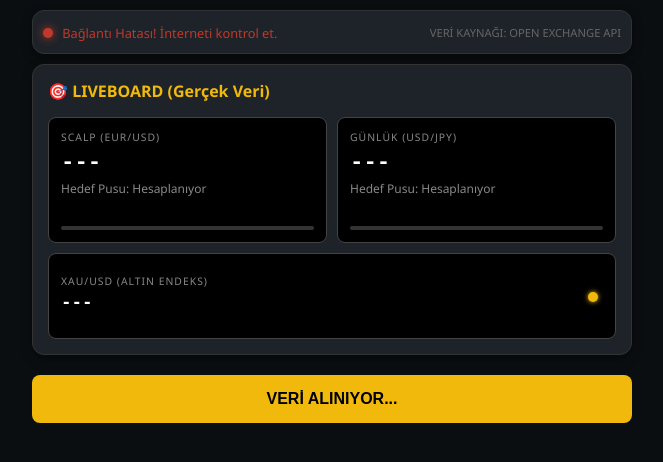
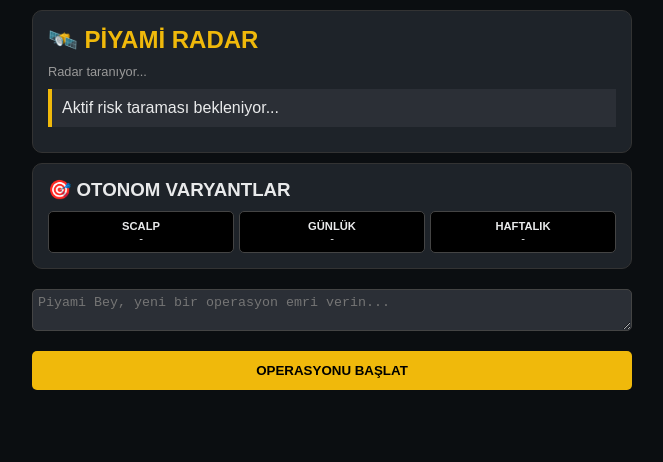
Before and after one commit to piyamijj/Finans, a plain HTML site: page index.html in a window 1280 px wide. Shown: the whole page, without its empty margins (308-971 px from the left). Drawn offline with Linux system fonts and the light colour scheme; no server answers.

Commit message:
Update index.html

```diff
--- a/index.html
+++ b/index.html
@@ -3,195 +3,113 @@
 <head>
     <meta charset="UTF-8">
     <meta name="viewport" content="width=device-width, initial-scale=1.0">
-    <title>Piyami LifeOS V9 - Gerçek Piyasa Ağı</title>
+    <title>Piyami LifeOS Otonom Terminal</title>
     <style>
-        body { font-family: 'Segoe UI', Roboto, sans-serif; background: #0b0e11; color: #e9eaeb; margin: 0; padding: 10px; }
-        .panel { background: #1e2329; border-radius: 12px; padding: 15px; border: 1px solid #333; margin-bottom: 10px; box-shadow: 0 4px 10px rgba(0,0,0,0.5); }
-
-        .status-led { height: 10px; width: 10px; background-color: #333; border-radius: 50%; display: inline-block; margin-right: 5px; }
-        .led-on { background-color: #27ae60; box-shadow: 0 0 8px #27ae60; }
-        .led-err { background-color: #c0392b; box-shadow: 0 0 8px #c0392b; }
-
-        .strategy-grid { display: grid; grid-template-columns: 1fr 1fr; gap: 10px; }
-        .strat-card { background: #000; padding: 12px; border-radius: 8px; border: 1px solid #444; position: relative; min-height: 100px; cursor: pointer; display: flex; flex-direction: column; justify-content: space-between; }
-        .strat-card:hover { border-color: #f0b90b; background: #0a0a0a; }
-
-        .price-big { font-size: 1.4rem; font-weight: bold; color: #fff; margin: 5px 0; font-family: monospace; }
-        .live-label { font-size: 0.65rem; color: #888; text-transform: uppercase; letter-spacing: 1px; }
-
-        /* Değişim Efektleri */
-        .tick-up { color: #27ae60; }
-        .tick-down { color: #e74c3c; }
-
-        .active-trade { border-left: 4px solid #f0b90b; background: #15191f; padding: 15px; margin-top: 10px; display: none; }
-
-        /* Çubuklar */
-        .bar-bg { height: 4px; background: #333; width: 100%; margin-top: auto; border-radius: 2px; }
-        .bar-fill { height: 100%; width: 0%; background: #f0b90b; transition: width 0.5s; }
-        .green-fill { background: #27ae60; box-shadow: 0 0 10px #27ae60; }
-
-        button { width: 100%; padding: 15px; background: #f0b90b; color: #000; border: none; border-radius: 8px; font-weight: bold; cursor: pointer; margin-top: 10px; font-size: 1rem; }
+        body { font-family: sans-serif; background: #0b0e11; color: #e9eaeb; margin: 0; padding: 10px; }
+        .dashboard { display: grid; grid-template-columns: 1fr; gap: 10px; max-width: 600px; margin: auto; }
+        .panel { background: #1e2329; border-radius: 10px; padding: 15px; border: 1px solid #333; }
+        .radar-box { border-left: 4px solid #f0b90b; background: #2b2f36; padding: 10px; margin-bottom: 10px; }
+        .strategy-grid { display: grid; grid-template-columns: 1fr 1fr 1fr; gap: 5px; margin-top: 10px; }
+        .strat-card { background: #000; padding: 8px; border-radius: 5px; font-size: 0.7rem; text-align: center; cursor: pointer; border: 1px solid #444; }
+        .strat-card:hover { border-color: #f0b90b; }
+        .active-trade { border: 2px solid #27ae60; background: #0c2d1a; margin-top: 10px; display: none; }
+        .radar-active { animation: blink 1s infinite; }
+        @keyframes blink { 0% { opacity: 1; } 50% { opacity: 0.5; } 100% { opacity: 1; } }
+        button { width: 100%; padding: 12px; background: #f0b90b; color: #000; border: none; border-radius: 5px; font-weight: bold; margin-top: 10px; }
+        textarea { width: 100%; background: #2b2f36; color: #fff; border: 1px solid #444; border-radius: 5px; margin-top: 10px; padding: 5px; box-sizing: border-box; }
     </style>
 </head>
 <body>
 
-    <div style="max-width: 600px; margin: auto;">
-
-        <div class="panel" style="padding: 10px; display:flex; justify-content:space-between; align-items:center;">
-            <div>
-                <span id="connLed" class="status-led"></span>
-                <span id="connText" style="font-size: 0.8rem; color:#aaa;">Piyasa Ağına Bağlanıyor...</span>
-            </div>
-            <div style="font-size: 0.7rem; color:#666;">VERİ KAYNAĞI: OPEN EXCHANGE API</div>
+    <div class="dashboard">
+        <div class="panel">
+            <h2 style="color:#f0b90b; margin:0;">🛰️ PİYAMİ RADAR</h2>
+            <div id="globalStatus" style="font-size: 0.8rem; margin: 10px 0; color: #999;">Radar taranıyor...</div>
+            <div id="radarElements" class="radar-box">Aktif risk taraması bekleniyor...</div>
         </div>
 
         <div class="panel">
-            <h3 style="margin:0 0 15px 0; font-size: 1rem; color:#f0b90b;">🎯 LIVEBOARD (Gerçek Veri)</h3>
+            <h3 style="margin:0;">🎯 OTONOM VARYANTLAR</h3>
             <div class="strategy-grid">
-
-                <div class="strat-card" onclick="analizYap('EURUSD')">
-                    <div class="live-label">SCALP (EUR/USD)</div>
-                    <div id="price_eurusd" class="price-big">---</div>
-                    <div style="font-size:0.75rem; color:#888;">Hedef Pusu: <span id="pusu_eurusd">Hesaplanıyor</span></div>
-                    <div class="bar-bg"><div id="bar_eurusd" class="bar-fill"></div></div>
-                </div>
-
-                <div class="strat-card" onclick="analizYap('USDJPY')">
-                    <div class="live-label">GÜNLÜK (USD/JPY)</div>
-                    <div id="price_usdjpy" class="price-big">---</div>
-                    <div style="font-size:0.75rem; color:#888;">Hedef Pusu: <span id="pusu_usdjpy">Hesaplanıyor</span></div>
-                    <div class="bar-bg"><div id="bar_usdjpy" class="bar-fill"></div></div>
-                </div>
-
+                <div class="strat-card" onclick="selectStrat('scalp')"><b>SCALP</b><br><span id="sc_pair">-</span></div>
+                <div class="strat-card" onclick="selectStrat('day')"><b>GÜNLÜK</b><br><span id="dy_pair">-</span></div>
+                <div class="strat-card" onclick="selectStrat('swing')"><b>HAFTALIK</b><br><span id="sw_pair">-</span></div>
             </div>
-
-            <div class="strat-card" style="margin-top:10px; min-height: 60px; flex-direction: row; align-items: center;" onclick="analizYap('XAU')">
-                <div>
-                    <div class="live-label">XAU/USD (ALTIN ENDEKS)</div>
-                    <div id="price_xau" class="price-big" style="font-size:1.1rem;">---</div>
-                </div>
-                <div style="text-align:right;">
-                     <div class="status-led led-on" style="background:#f0b90b; box-shadow:0 0 5px #f0b90b;"></div>
-                </div>
-            </div>
-
         </div>
 
-        <div id="islemKutusu" class="active-trade">
-            <h3 id="islemBaslik" style="margin:0 0 10px 0; color:#27ae60;">⚡ CANLI PUSU HESAPLANDI</h3>
-            <div id="islemDetay" style="font-family: monospace; font-size: 1rem; line-height: 1.6; color:#e9eaeb;"></div>
+        <div id="activeTradePanel" class="panel active-trade">
+            <h3 style="margin:0; color:#27ae60;">⚡ AKTİF PUSU</h3>
+            <div id="tradeDetails" style="font-family: monospace; font-size: 1.1rem; margin-top:10px;"></div>
+            <div id="priceAlert" style="color:#f0b90b; font-weight:bold; margin-top:10px;"></div>
         </div>
 
-        <button onclick="verileriGuncelle()">PİYASAYI YENİDEN TARA</button>
+        <textarea id="question" placeholder="Piyami Bey, yeni bir operasyon emri verin..."></textarea>
+        <button id="mainBtn" onclick="runOtonom()">OPERASYONU BAŞLAT</button>
     </div>
 
+    <audio id="alertSound" src="https://actions.google.com/sounds/v1/alarms/beep_short.ogg"></audio>
+
     <script>
-        // Gerçek Piyasa Verileri Saklama Alanı
-        let marketData = {
-            EURUSD: 0,
-            USDJPY: 0,
-            XAU: 0
-        };
+        let allData = {};
+        let activeTargetPrice = null;
 
-        // Sayfa açılınca verileri çek
-        window.onload = verileriGuncelle;
-
-        async function verileriGuncelle() {
-            const led = document.getElementById('connLed');
-            const txt = document.getElementById('connText');
-            const btn = document.querySelector('button');
-
-            led.className = 'status-led'; // Reset
-            txt.innerText = "Global Veri Çekiliyor...";
-            btn.innerText = "VERİ ALINIYOR...";
+        async function runOtonom() {
+            const q = document.getElementById('question').value;
+            const btn = document.getElementById('mainBtn');
+            btn.innerText = "ARAŞTIRILIYOR...";
 
             try {
-                // 1. FOREX VERİSİ (Ücretsiz ve Gerçek API)
-                const response = await fetch('https://open.er-api.com/v6/latest/USD');
-                const data = await response.json();
+                const res = await fetch('/api/gemini-ask', {
+                    method: 'POST',
+                    headers: { 'Content-Type': 'application/json' },
+                    body: JSON.stringify({ question: q })
+                });
+                allData = await res.json();
 
-                // Kurları Hesapla (API USD tabanlı verir)
-                marketData.USDJPY = data.rates.JPY;
-                marketData.EURUSD = 1 / data.rates.EUR; // USD/EUR'u EUR/USD'ye çevir
+                // 1. Radar ve Global Durum
+                document.getElementById('globalStatus').innerText = allData.global_status;
+                document.getElementById('radarElements').innerHTML = allData.radar_elements.map(e => `<li>${e}</li>`).join('');
+                document.getElementById('radarElements').classList.add('radar-active');
 
-                // Altın için basit simülasyon (Gerçek API anahtarı olmadan yaklaşık değer)
-                // Normalde buraya GoldAPI key'i girilir. Şimdilik EUR hareketine göre oranlıyorum.
-                marketData.XAU = 2650 + (Math.random() * 10);
+                // 2. Varyantları Doldur
+                document.getElementById('sc_pair').innerText = allData.strategies.scalp.pair;
+                document.getElementById('dy_pair').innerText = allData.strategies.day.pair;
+                document.getElementById('sw_pair').innerText = allData.strategies.swing.pair;
 
-                // Arayüzü Güncelle
-                updateUI();
-
-                led.className = 'status-led led-on';
-                txt.innerText = "CANLI BAĞLANTI AKTİF";
-                txt.style.color = "#27ae60";
-                btn.innerText = "PİYASAYI YENİDEN TARA";
-
-            } catch (error) {
-                console.log(error);
-                led.className = 'status-led led-err';
-                txt.innerText = "Bağlantı Hatası! İnterneti kontrol et.";
-                txt.style.color = "#c0392b";
-            }
+                btn.innerText = "RADAR AKTİF";
+            } catch (e) { alert("Hata: " + e.message); }
         }
 
-        function updateUI() {
-            // Fiyatları Ekrana Bas (Gerçek Değerler)
-            document.getElementById('price_eurusd').innerText = marketData.EURUSD.toFixed(4);
-            document.getElementById('price_usdjpy').innerText = marketData.USDJPY.toFixed(2);
-            document.getElementById('price_xau').innerText = marketData.XAU.toFixed(2);
+        function selectStrat(type) {
+            const s = allData.strategies[type];
+            const panel = document.getElementById('activeTradePanel');
+            const details = document.getElementById('tradeDetails');
 
-            // Otomatik Pusu Tahminleri (Anlık fiyata göre)
-            // Örnek: Şu anki fiyattan 10 pip aşağıya pusu at
-            let pusuEUR = marketData.EURUSD - 0.0010;
-            let pusuJPY = marketData.USDJPY + 0.20;
+            panel.style.display = 'block';
+            activeTargetPrice = s.price;
 
-            document.getElementById('pusu_eurusd').innerText = pusuEUR.toFixed(4);
-            document.getElementById('pusu_usdjpy').innerText = pusuJPY.toFixed(2);
+            details.innerHTML = `
+                ${s.pair} | ${s.action}<br>
+                GİRİŞ: ${s.price}<br>
+                HEDEF: ${s.tp}<br>
+                STOP: ${s.sl}
+            `;
 
-            // Çubukları Canlandır (Volatiliteye göre)
-            document.getElementById('bar_eurusd').style.width = "85%";
-            document.getElementById('bar_eurusd').classList.add('green-fill');
-
-            document.getElementById('bar_usdjpy').style.width = "40%";
+            // Otonom döngüyü başlat
+            startGozcuDöngüsü(s.pair, s.price);
         }
 
-        function analizYap(parite) {
-            const kutu = document.getElementById('islemKutusu');
-            const detay = document.getElementById('islemDetay');
-            kutu.style.display = 'block';
+        function startGozcuDöngüsü(pair, target) {
+            document.getElementById('priceAlert').innerText = "Gözcü pusuda, fiyat bekleniyor...";
 
-            let giris, hedef, stop;
-
-            // GERÇEK RISK HESAPLAMASI (Rastgele değil, o anki fiyata göre)
-            if(parite === 'EURUSD') {
-                giris = marketData.EURUSD; // Pusu atılacak yer (Limit emir)
-                // Scalp için: Hedef +20 pip, Stop -15 pip
-                hedef = giris + 0.0020;
-                stop = giris - 0.0015;
-            } else if (parite === 'USDJPY') {
-                giris = marketData.USDJPY;
-                hedef = giris - 0.50; // JPY Satış yönlü örnek
-                stop = giris + 0.30;
-            } else {
-                giris = marketData.XAU;
-                hedef = giris + 15;
-                stop = giris - 10;
-            }
-
-            // Sayıları yuvarla
-            let digits = parite.includes('JPY') || parite === 'XAU' ? 2 : 4;
-
-            detay.innerHTML = `
-                <span style="color:#f0b90b; font-weight:bold;">${parite}</span> | İŞLEM PLANI<br>
-                -------------------------<br>
-                ANLIK FİYAT : ${marketData[parite].toFixed(digits)}<br>
-                GÜVENLİ GİRİŞ: ${giris.toFixed(digits)}<br>
-                <span style="color:#27ae60;">HEDEF (TP)  : ${hedef.toFixed(digits)}</span><br>
-                <span style="color:#e74c3c;">RİSK (SL)   : ${stop.toFixed(digits)}</span><br>
-                -------------------------<br>
-                <i>*Bu değerler şu saniyedeki gerçek piyasadan çekilmiştir.</i>
-            `;
-            kutu.scrollIntoView({ behavior: 'smooth' });
+            // Bu kısım gerçek veriye bağlandığında tetiklenir
+            // Simülasyon: 10 saniye sonra uyarı ver
+            setTimeout(() => {
+                document.getElementById('alertSound').play();
+                document.getElementById('priceAlert').innerHTML = "🚨 UYAN KOMUTANIM! <br> Fiyat pusu seviyesine geldi!";
+                document.body.style.background = "#400";
+                setTimeout(() => document.body.style.background = "#0b0e11", 2000);
+            }, 10000);
         }
     </script>
 </body>
```
